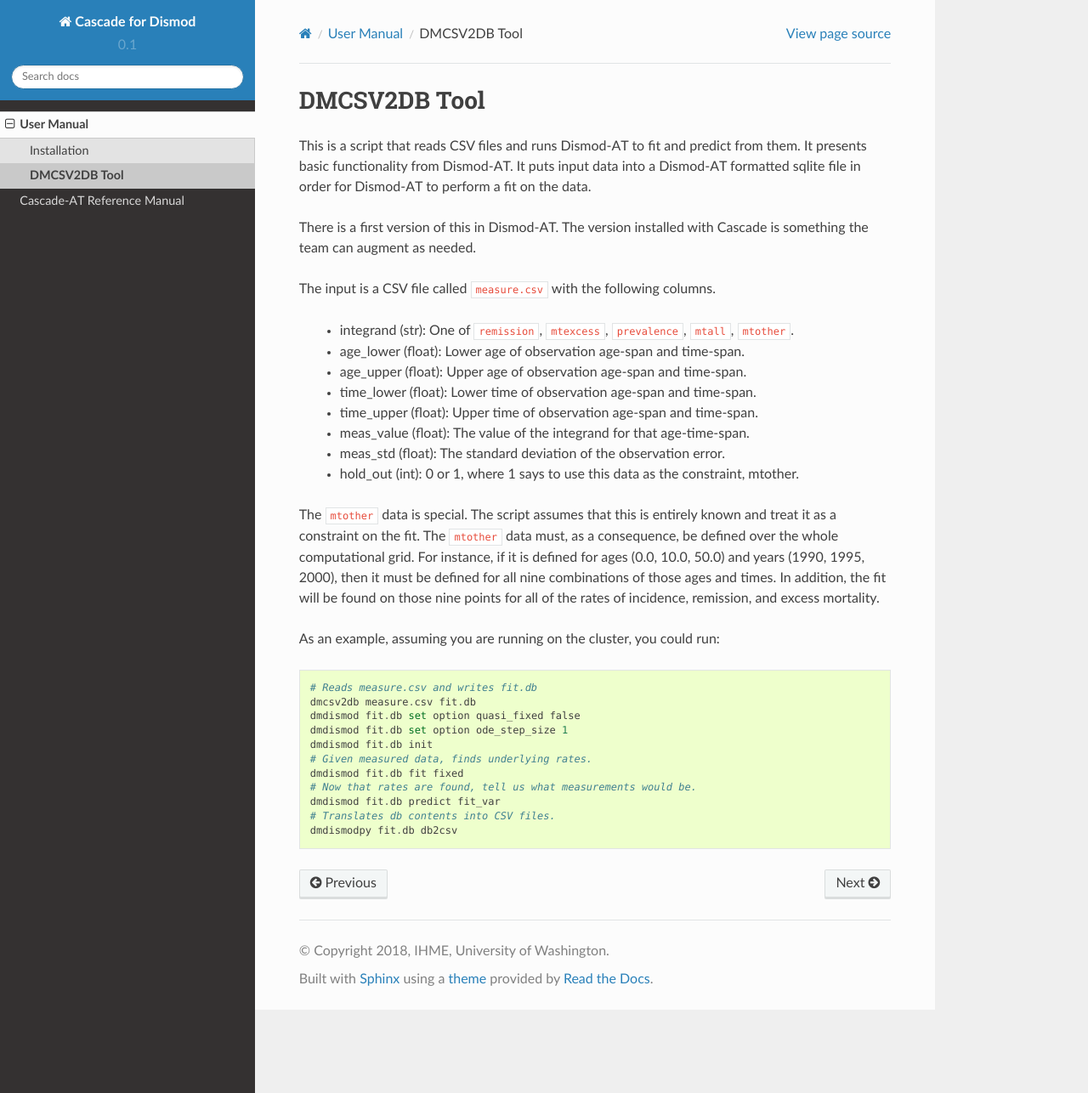
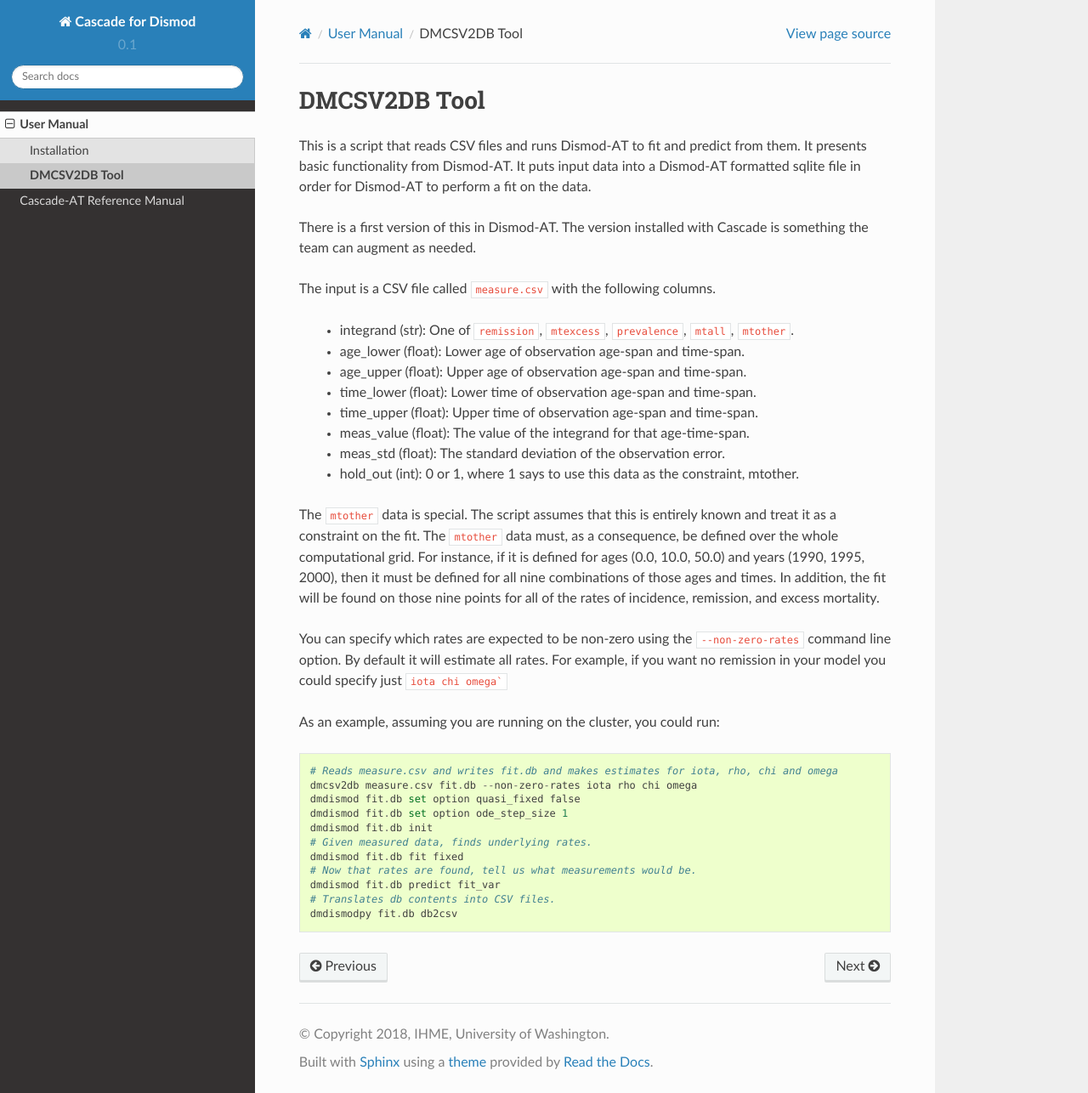
Before and after one commit to ihmeuw/cascade-at, a Sphinx documentation site: the page built from docs/dmcsv2db.rst, in a window 1280 px wide and 1286 px high. Shown: the whole window at 85% size. Built offline with Sphinx 7.4.7 and the Read the Docs theme 2.0.0, drawn with Linux system fonts in a browser that asks for light colours.

Commit message:
Add some documentation

````diff
--- a/docs/dmcsv2db.rst
+++ b/docs/dmcsv2db.rst
@@ -28,10 +28,14 @@ For instance, if it is defined for ages (0.0, 10.0, 50.0) and years
 those ages and times. In addition, the fit will be found on those nine
 points for all of the rates of incidence, remission, and excess mortality.
 
+You can specify which rates are expected to be non-zero using the ``--non-zero-rates``
+command line option. By default it will estimate all rates. For example, if you want
+no remission in your model you could specify just ``iota chi omega```
+
 As an example, assuming you are running on the cluster, you could run::
 
-    # Reads measure.csv and writes fit.db
-    dmcsv2db measure.csv fit.db
+    # Reads measure.csv and writes fit.db and makes estimates for iota, rho, chi and omega
+    dmcsv2db measure.csv fit.db --non-zero-rates iota rho chi omega
     dmdismod fit.db set option quasi_fixed false
     dmdismod fit.db set option ode_step_size 1
     dmdismod fit.db init
````
Also changed, not shown: 1 other file.
